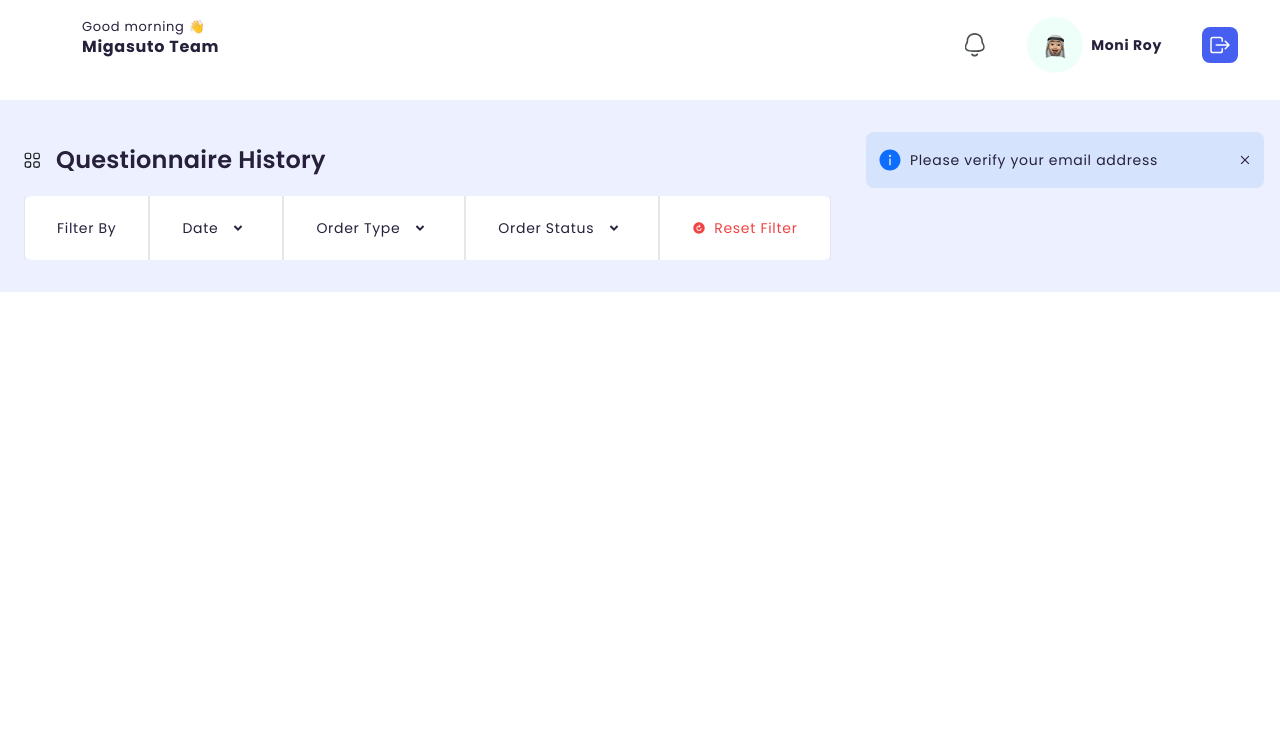
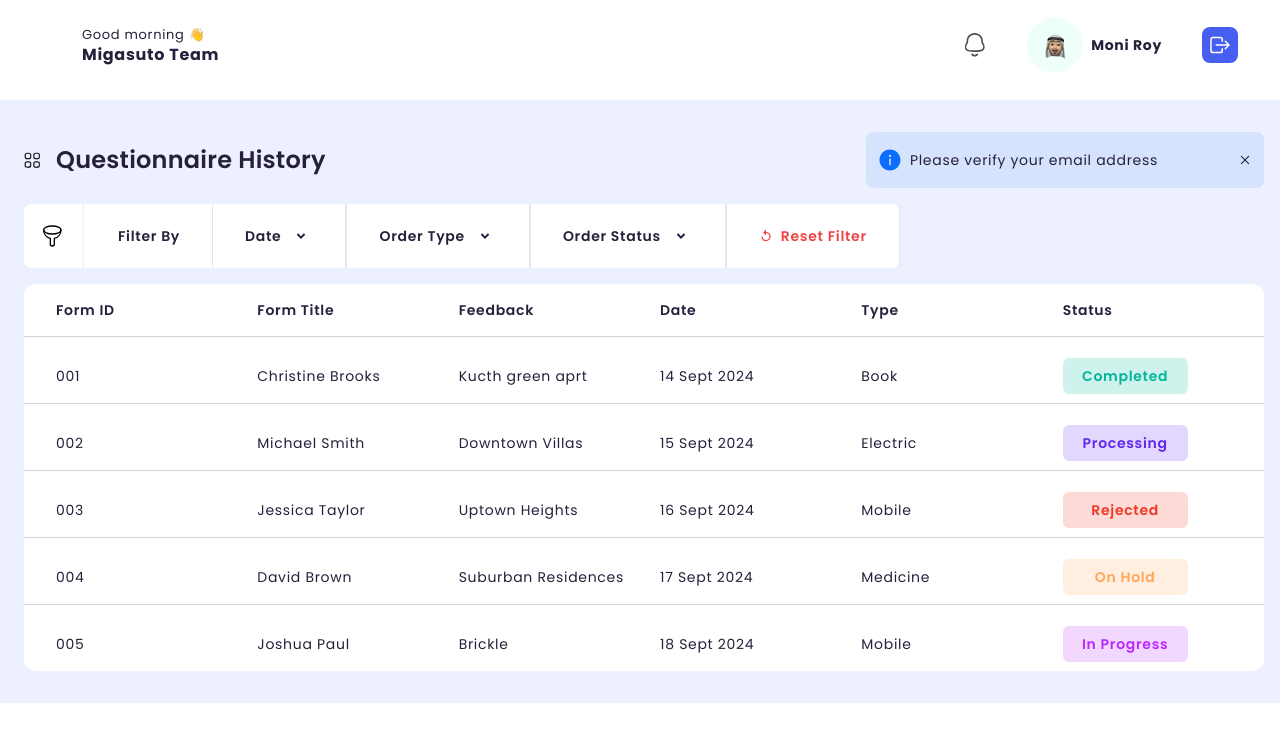
Before and after one commit to Kamba56/Migasuto2, a React (Vite) app: page /history in a window 1280 px wide. Shown: the top 742 px of the page. Built offline with nearby package versions, Linux system fonts and the light colour scheme.

Commit message:
table design for questionnaire history

```diff
--- a/src/Components/CategoryLayout.tsx
+++ b/src/Components/CategoryLayout.tsx
@@ -17,8 +17,8 @@
 export default function CategoryLayout({ children, organization, category }: CategoryLayoutProps) {
     return (
         <div>
-            <header className="flex justify-between pl-[82px] pr-[42px] pt-[17px] pb-[27px]">
-                <div>
+            <header className="flex justify-between items pl-[82px] pr-[42px] pt-[17px] pb-[27px]">
+                <div className='flex flex-col justify-center'>
                     <p className='text-[13px]'>Good morning 👋</p>
                     <h3 className='text-[16px] font-bold'>{organization}</h3>
                 </div>
@@ -38,8 +38,8 @@
                     </div>
                 </div>
             </header>
-            <main className='flex flex-col flex-grow pl-6 pr-4 py-8 bg-blue_fade'>
-                <section className='flex justify-between mb-2'>
+            <main className='flex flex-col flex-grow pl-6 pr-4 py-8 gap-4 bg-blue_fade'>
+                <section className='flex justify-between'>
 
                     <div className='flex gap-4 items-center'>
                         <img src={Category}
--- /dev/null
+++ b/src/Pages/DashboardSections/History/Data/TableData.tsx
@@ -0,0 +1,54 @@
+interface TableRow {
+  id: string;
+  title: string;
+  feedback: string;
+  date: string;
+  type: string;
+  status: "Completed" | "Processing" | "Rejected" | "On Hold" | "In Progress";
+}
+
+// TableData Array
+const TableData: TableRow[] = [
+  {
+    id: "001",
+    title: "Christine Brooks",
+    feedback: "Kucth green aprt",
+    date: "14 Sept 2024",
+    type: "Book",
+    status: "Completed",
+  },
+  {
+    id: "002",
+    title: "Michael Smith",
+    feedback: "Downtown Villas",
+    date: "15 Sept 2024",
+    type: "Electric",
+    status: "Processing",
+  },
+  {
+    id: "003",
+    title: "Jessica Taylor",
+    feedback: "Uptown Heights",
+    date: "16 Sept 2024",
+    type: "Mobile",
+    status: "Rejected",
+  },
+  {
+    id: "004",
+    title: "David Brown",
+    feedback: "Suburban Residences",
+    date: "17 Sept 2024",
+    type: "Medicine",
+    status: "On Hold",
+  },
+  {
+    id: "005",
+    title: "Joshua Paul",
+    feedback: "Brickle",
+    date: "18 Sept 2024",
+    type: "Mobile",
+    status: "In Progress",
+  },
+];
+
+export default TableData
--- a/src/Pages/DashboardSections/History/components/FilterBar.tsx
+++ b/src/Pages/DashboardSections/History/components/FilterBar.tsx
@@ -1,9 +1,12 @@
 import FilterItem from "./FilterItem"
-import { IoRefreshCircle } from "react-icons/io5"
+import { MdOutlineReplay } from "react-icons/md";
+import Filter from "../../../../assets/icons/Filter.svg"
 export default function FilterBar (){
     return (
-        <div className="flex bg-white h-16 w-fit rounded-lg">
-            <h1 className="border-x border-gray-200 flex px-8 justify-center items-center">Filter By</h1>
+        <div className="flex bg-white h-16 w-fit rounded-lg font-semibold">
+            <img src={Filter}
+                className="pl-4"/>
+            <h1 className=" flex px-8 justify-center items-center">Filter By</h1>
             <FilterItem
                 title="Date"
             />
@@ -17,7 +20,7 @@
             />
             <h1 className="border-x text-red-500 border-gray-200 flex gap-2 px-8 justify-center items-center"
                 >
-                <IoRefreshCircle color=""/>
+                <MdOutlineReplay color=""/>
                 Reset Filter
             </h1>
 
--- /dev/null
+++ b/src/Pages/DashboardSections/History/components/TableBody.tsx
@@ -0,0 +1,8 @@
+interface TableBodyProp {
+    body: string;
+}
+export default function TableBody({body}: TableBodyProp) {
+    return (
+        <td className="px-4 ">{body}</td>
+    )
+}
--- /dev/null
+++ b/src/Pages/DashboardSections/History/components/TableHeader.tsx
@@ -0,0 +1,9 @@
+interface TableHeaderProp {
+    header: string;
+}
+
+export default function TableHeader({ header }: TableHeaderProp) {
+    return (
+        <th className="font-semibold px-4 py-2">{header}</th>
+    );
+}
--- /dev/null
+++ b/src/Pages/DashboardSections/History/components/status.tsx
@@ -0,0 +1,16 @@
+interface Status {
+    status: "Completed" | "Processing" | "Rejected" | "On Hold" | "In Progress"
+}
+export default function Status({status}: Status){
+    return (
+        <div className={`${status === "Completed" ? "bg-[#00B69B2f] text-[#00B69B]"
+            : status === "Processing" ? "bg-[#6226ef2f] text-[#6226ef]"
+            : status === "In Progress" ? "bg-[#BA29FF2f] text-[#BA29FF]"
+            : status === "Rejected" ? "bg-[#ef38262f] text-[#ef3826]"
+            : status === "On Hold" ? "bg-[#ffa7562f] text-[#ffa756]": ""}
+            font-semibold w-[125px] py-2 text-center rounded-md`}>
+            {status}
+
+        </div>
+    )
+}
--- a/src/Pages/DashboardSections/History/index.tsx
+++ b/src/Pages/DashboardSections/History/index.tsx
@@ -1,5 +1,9 @@
 import CategoryLayout from "../../../Components/CategoryLayout"
 import FilterBar from "./components/FilterBar"
+import Status from "./components/status"
+import TableBody from "./components/TableBody"
+import TableHeader from "./components/TableHeader"
+import TableData from "./Data/TableData"
 
 export default function History(){
     return(
@@ -7,6 +11,50 @@
             organization="Migasuto Team"
             category="Questionnaire History">
             <FilterBar />
+            <table className=" bg-white px-8 rounded-xl border-gray-300">
+                <thead>
+                    <tr className="grid grid-cols-6 text-left px-4 py-2 border-b border-gray-300">
+                        <TableHeader
+                            header="Form ID"/>
+                        <TableHeader
+                            header="Form Title"/>
+                        <TableHeader
+                            header="Feedback"/>
+                        <TableHeader
+                            header="Date"/>
+                        <TableHeader
+                            header="Type"/>
+                        <TableHeader
+                            header="Status"/>
+                    </tr>
+                </thead>
+                <tbody className="divide-y divide-gray-300 ">
+                    {TableData.map((table, index) => (
+                        <tr className="grid grid-cols-6 items-center px-4 pt-5 pb-2">
+                            <TableBody
+                                key={index}
+                                body={table.id}/>
+                            <TableBody
+                                key={index}
+                                body={table.title}/>
+                            <TableBody
+                                key={index}
+                                body={table.feedback}/>
+                            <TableBody
+                                key={index}
+                                body={table.date}/>
+                            <TableBody
+                                key={index}
+                                body={table.type}/>
+                            <td className="flex items-center px-4">
+                                <Status
+                                    status={table.status}/>
+                            </td>
+                        </tr>
+                    ))}
+                </tbody>
+            </table>
+
 
 
         </CategoryLayout>
```
Also changed, not shown: src/assets/icons/Filter.svg (added).
